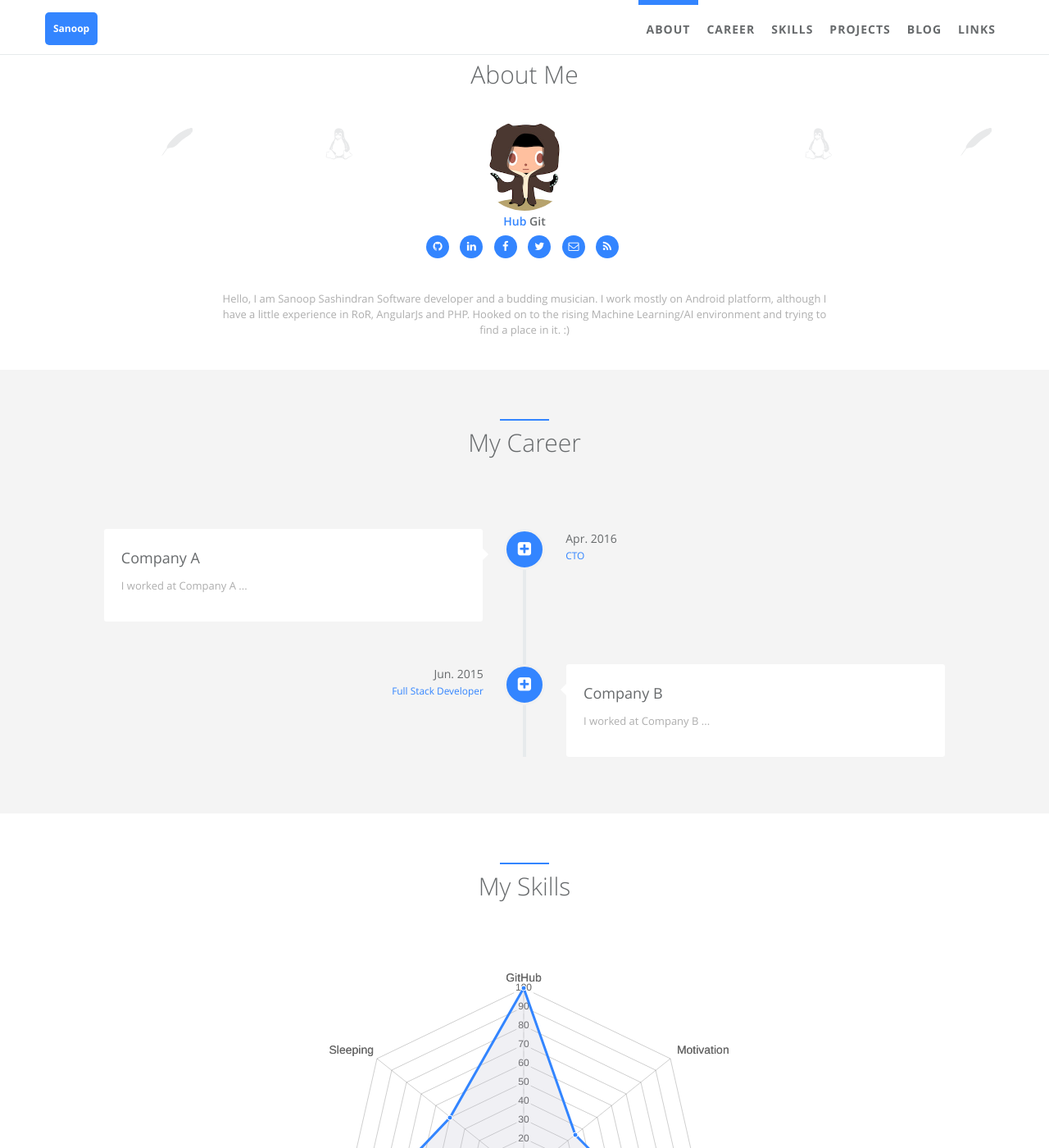
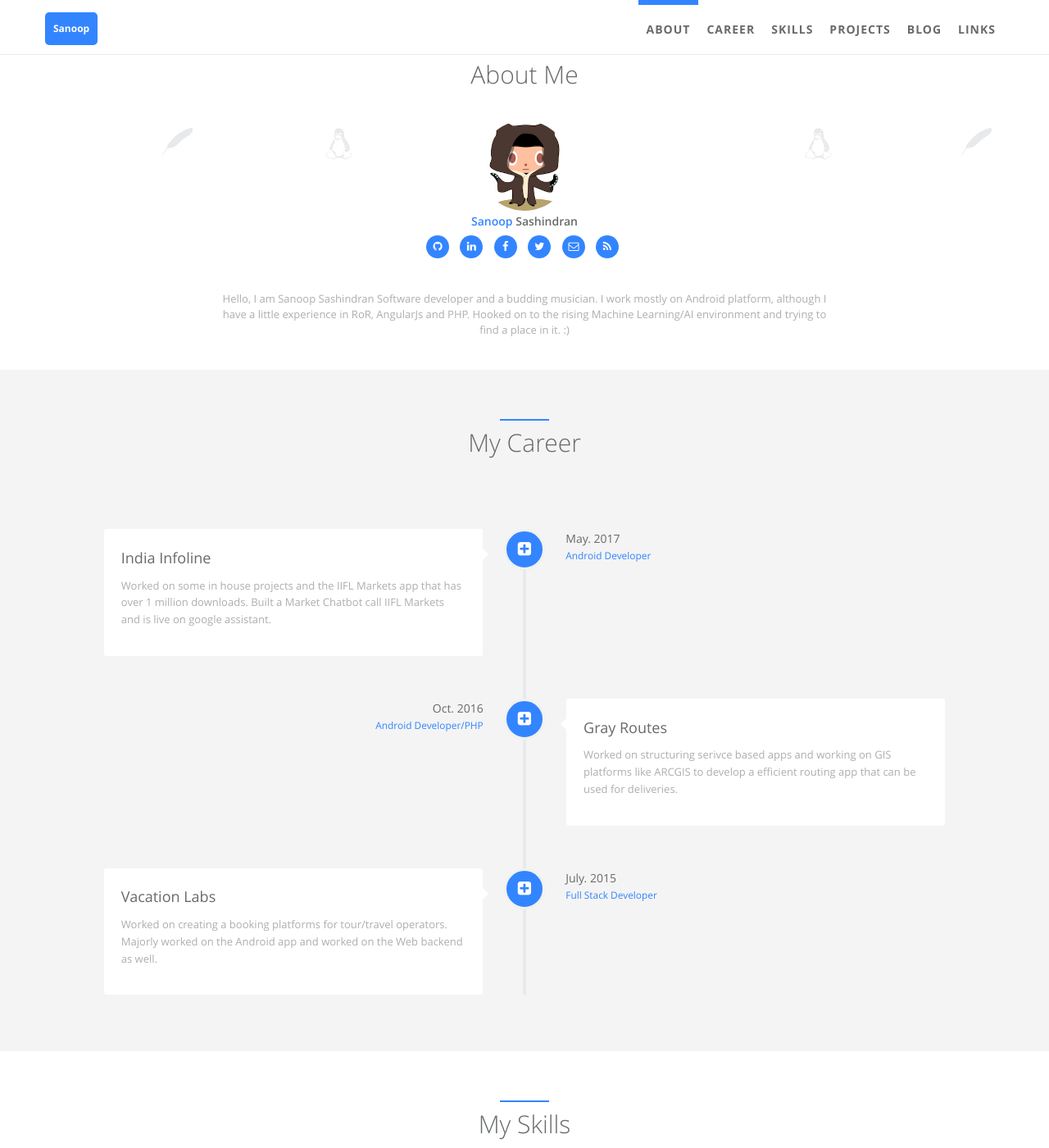
Before and after one commit to sanoopsandy/Portfolio, a Jekyll site: the page built from index.html, in a window 1280 px wide and 1400 px high, scrolled down 468 px. Shown: the whole window at 82% size. Built offline with Jekyll 4.4.1, drawn with Linux system fonts in a browser that asks for light colours.

Commit message:
Carrers section updated

```diff
--- a/_config.yml
+++ b/_config.yml
@@ -11,9 +11,9 @@
 
 # author -- index page "about me" section
 author:  # change following line to your infomation.
-  name: GitHub  # Be used at blog posts' author.
-  first_name: Hub  # Be used at index page about me section.
-  last_name: Git  # Be used at index page about me section.
+  name: Sanoop Sashindran  # Be used at blog posts' author.
+  first_name: Sanoop  # Be used at index page about me section.
+  last_name: Sashindran  # Be used at index page about me section.
   avatar: /static/assets/img/landing/avatar.jpg  # upload your avatar at directory and edit it.
   github_username: sanoopsandy  # Leave blank if you don't have now
   linkedin_id: sanoopsashindran # Leave blank if you don't have now
--- a/_data/index/careers.yml
+++ b/_data/index/careers.yml
@@ -1,27 +1,41 @@
 # careers section data
 # if you don't have language feature(language.yml is empty), ignore "i18n" items
 - name:
-    detail: Company A
+    detail: India Infoline
     i18n: company_a
   desc:
-    detail: I worked at Company A ...
+    detail: Worked on some in house projects and the IIFL Markets app that has over 1 million downloads. Built a Market Chatbot call IIFL Markets and is live on google assistant.
     i18n: company_a_desc
   date:
-    detail: Apr. 2016
+    detail: May. 2017
     i18n: company_a_date
   job:
-    detail: CTO
+    detail: Android Developer
     i18n: company_a_job
   icon: fa-plus-square
 
 - name:
-    detail: Company B
+    detail: Gray Routes
     i18n: company_b
   desc:
-    detail: I worked at Company B ...
+    detail: Worked on structuring serivce based apps and working on GIS platforms like ARCGIS to develop a efficient routing app that can be used for deliveries.
     i18n: company_b_desc
   date:
-    detail: Jun. 2015
+    detail: Oct. 2016
+    i18n: company_b_date
+  job:
+    detail: Android Developer/PHP
+    i18n: company_b_job
+  icon: fa-plus-square
+
+- name:
+    detail: Vacation Labs
+    i18n: company_b
+  desc:
+    detail: Worked on creating a booking platforms for tour/travel operators. Majorly worked on the Android app and worked on the Web backend as well.
+    i18n: company_b_desc
+  date:
+    detail: July. 2015
     i18n: company_b_date
   job:
     detail: Full Stack Developer
```
